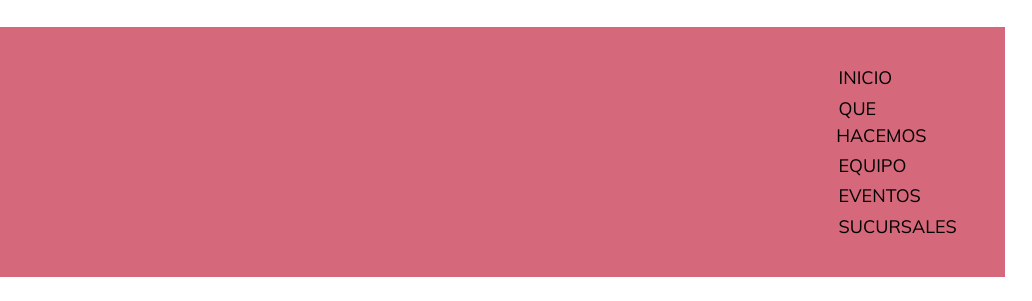
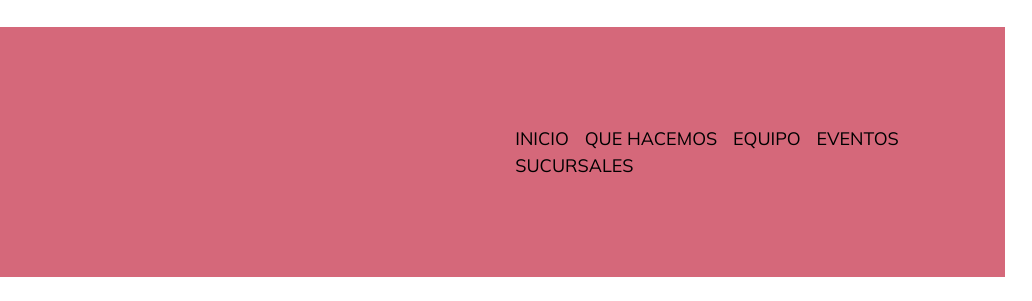
Before and after one commit to danisaona77/pasteleriaCakeQueen-, a plain HTML site: page pages/eventos.html in a window 1280 px wide. Shown: the top 301 px of the page, 248-1280 px from the left. Drawn offline with Linux system fonts and the light colour scheme; files that its build step writes are made by us from their sources; files whose address does not match are found by name.

Commit message:
Cambios en la navegacion de todas las paginas

```diff
--- a/pages/eventos.html
+++ b/pages/eventos.html
@@ -20,23 +20,15 @@
         </div>
                     <nav>
                         <!--esto es una lista desordenada de navegacion-->
-                        <ul class="listaNavegacion">
-                            <li>
-                                <a class="linkNav" href="../index.html">INICIO</a>
-                            </li>
-                            <li>
-                                <a class="linkNav" href="quehacemos.html">QUE HACEMOS</a>
-                            </li>
-                            <li>
-                                <a class="linkNav" href="equipo.html">EQUIPO</a>
-                            </li>
-                            <li>
-                                <a class="linkNav" href="#">EVENTOS</a>
-                            </li>
-                            <li>
-                                <a class="linkNav" href="sucursales.html">SUCURSALES</a>
-                            </li>
-                        </ul>
+                        <a class="linkNav" href="../index.html">INICIO</a>
+
+                        <a class="linkNav" href="quehacemos.html">QUE HACEMOS</a>
+
+                        <a class="linkNav" href="equipo.html">EQUIPO</a>
+
+                        <a class="linkNav" href="#">EVENTOS</a>
+
+                        <a class="linkNav" href="sucursales.html">SUCURSALES</a>
                 </nav>
     </header>
     <main>
```
Also changed, not shown: pages/equipo.html (+9 -17 lines), pages/quehacemos.html (+2 -5 lines), pages/sucursales.html (+9 -18 lines).
